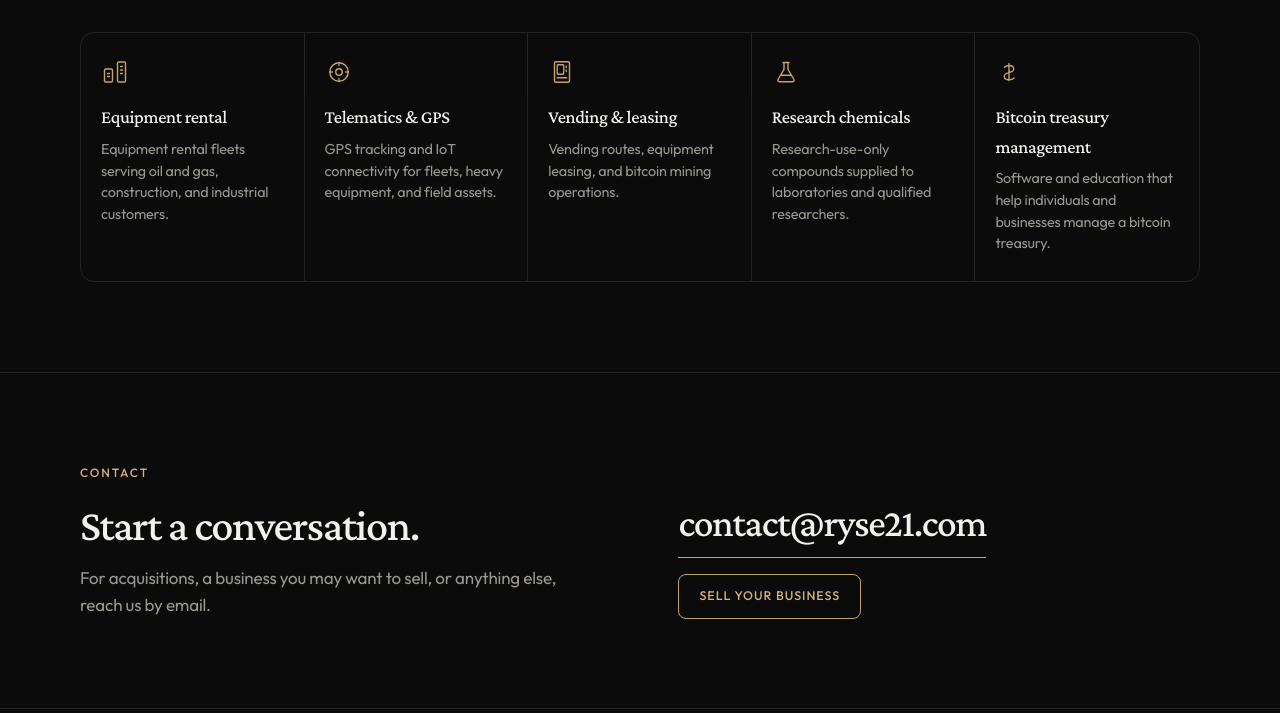
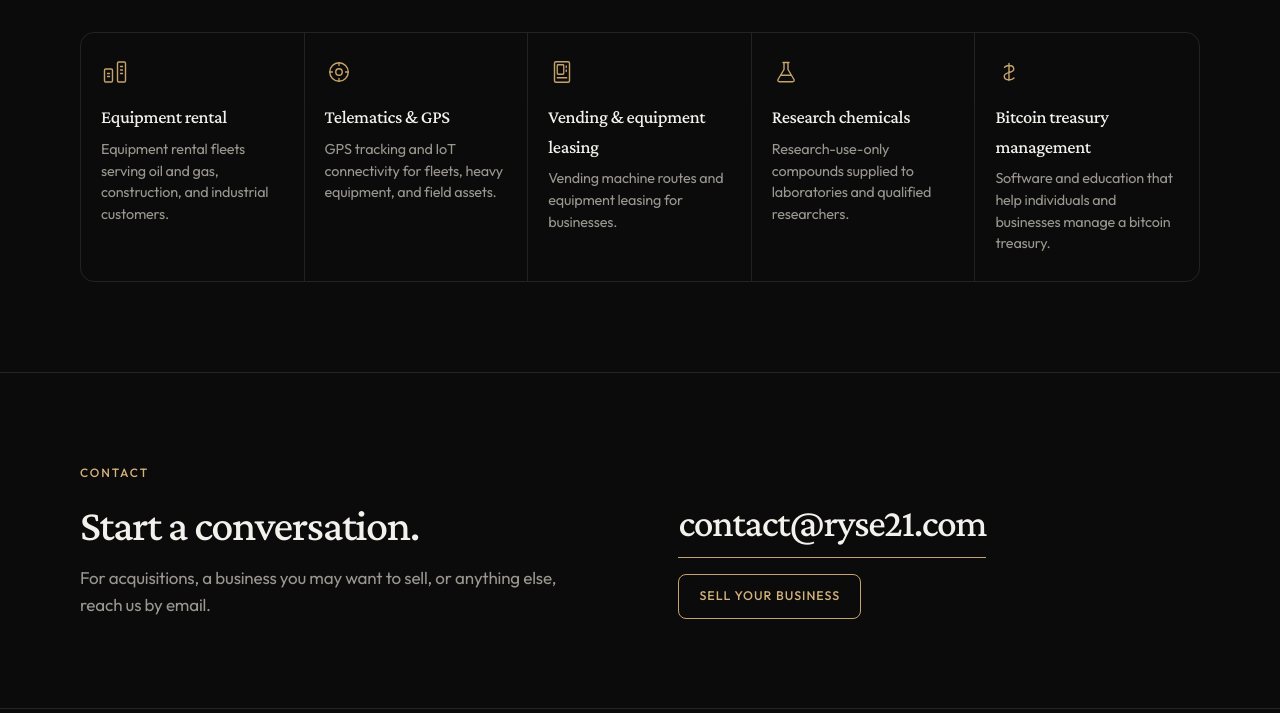
Before and after one commit to ichachere/ryse-21site, a plain HTML site: page index.html in a window 1280 px wide. Shown: the part 2949-3662 px from the top of the page. Drawn offline with Linux system fonts and the light colour scheme.

Commit message:
Update vending copy

```diff
--- a/index.html
+++ b/index.html
@@ -211,8 +211,8 @@
               <rect x="9.25" y="6.75" width="6.5" height="9.5" rx="0.75" stroke="currentColor" stroke-width="1.3"/>
               <path d="M18.25 8V9.5M18.25 12V13.5M9.25 19.75H18.75" stroke="currentColor" stroke-width="1.3" stroke-linecap="round"/>
             </svg>
-            <h3>Vending &amp; leasing</h3>
-            <p>Vending routes, equipment leasing, and bitcoin mining operations.</p>
+            <h3>Vending &amp; equipment leasing</h3>
+            <p>Vending machine routes and equipment leasing for businesses.</p>
           </article>
 
           <article class="focus-item">
```
